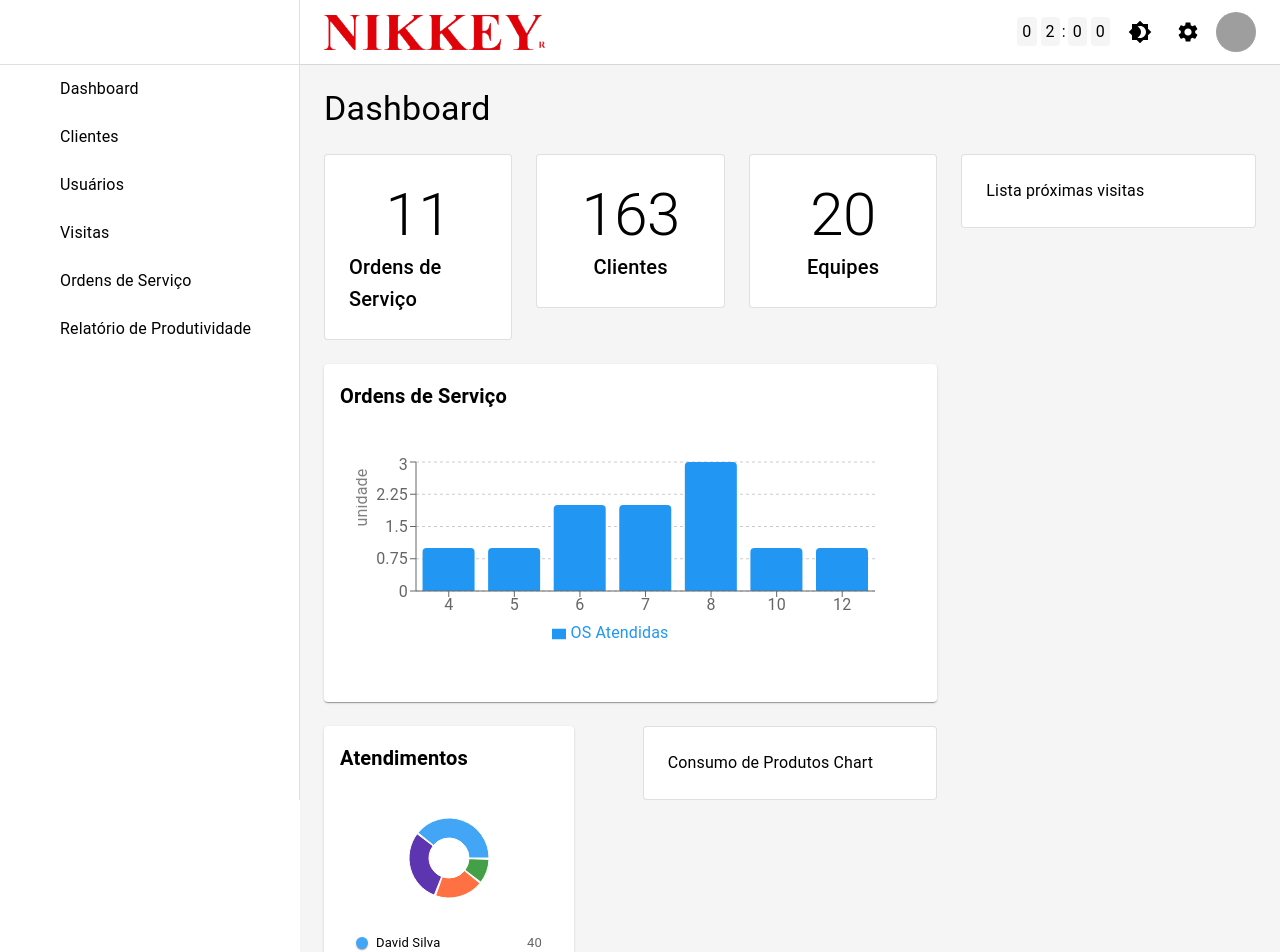
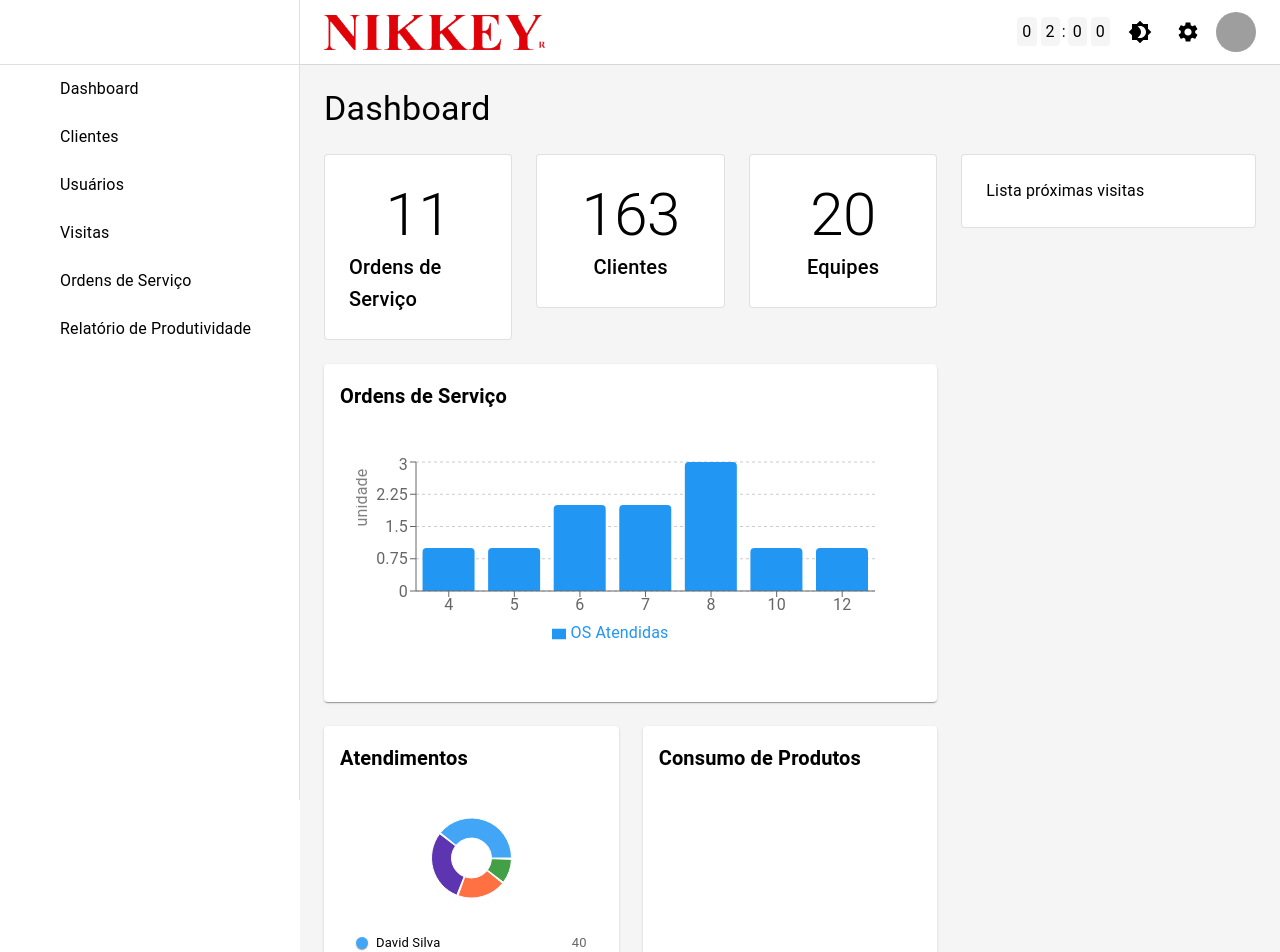
Before and after one commit to Sankhya-ABC/nikkey-frontend, a React (Vite) app: page /dashboard in a window 1280 px wide. Shown: the top 952 px of the page. Built offline with nearby package versions, Linux system fonts and the light colour scheme; grey boxes are pictures that could not be loaded; some icons are missing.

Commit message:
feat: ConsumoDeProdutosChart

```diff
--- a/src/pages/Dashboard/components/AtendimentosChart.tsx
+++ b/src/pages/Dashboard/components/AtendimentosChart.tsx
@@ -10,7 +10,7 @@ const data = [
 
 export const AtendimentosChart = () => {
   return (
-    <Card sx={{ width: 250, p: 2 }}>
+    <Card sx={{ p: 2 }}>
       <Typography variant="h6" sx={{ fontWeight: 600, mb: 1 }}>
         Atendimentos
       </Typography>
@@ -25,7 +25,6 @@ export const AtendimentosChart = () => {
       >
         <ResponsiveContainer width="100%" height={120}>
           <PieChart>
-            {/* Tooltip: mostra "X atendimentos" e o nome da pessoa */}
             <Tooltip
               formatter={(value: number, name: string) => [
                 `${value} atendimentos`,
@@ -40,7 +39,6 @@ export const AtendimentosChart = () => {
               outerRadius={40}
               innerRadius={20}
               paddingAngle={2}
-              // cursor muda quando passa o mouse
               cursor="pointer"
             >
               {data.map((entry, index) => (
@@ -50,7 +48,6 @@ export const AtendimentosChart = () => {
           </PieChart>
         </ResponsiveContainer>
 
-        {/* Legenda personalizada */}
         <Box sx={{ width: "100%", mt: 1 }}>
           {data.map((entry) => (
             <Box
@@ -62,7 +59,6 @@ export const AtendimentosChart = () => {
                 mb: 0.5,
               }}
             >
-              {/* ponto colorido */}
               <Box
                 sx={{
                   width: 12,
@@ -72,7 +68,6 @@ export const AtendimentosChart = () => {
                   boxShadow: 1,
                 }}
               />
-              {/* nome e opcionalmente a quantidade */}
               <Typography variant="body2" sx={{ fontSize: 13 }}>
                 {entry.name}
               </Typography>
--- /dev/null
+++ b/src/pages/Dashboard/components/ConsumoDeProdutosChart.tsx
@@ -0,0 +1,25 @@
+import { Card, CardContent, Typography } from "@mui/material";
+import { ResponsiveContainer } from "recharts";
+
+export const ConsumoDeProdutosChart = () => {
+  return (
+    <Card sx={{ p: 2 }}>
+      <Typography variant="h6" sx={{ fontWeight: 600, mb: 1 }}>
+        Consumo de Produtos
+      </Typography>
+
+      <CardContent
+        sx={{
+          display: "flex",
+          flexDirection: "column",
+          alignItems: "center",
+          gap: 1,
+        }}
+      >
+        <ResponsiveContainer width="100%" height={120}>
+          <></>
+        </ResponsiveContainer>
+      </CardContent>
+    </Card>
+  );
+};
--- a/src/pages/Dashboard/index.tsx
+++ b/src/pages/Dashboard/index.tsx
@@ -2,6 +2,7 @@ import { Card, Grid, Typography } from "@mui/material";
 import { CardQuantity } from "./components/CardQuantity";
 import { OrdensDeServicoChart } from "./components/OrdensDeServicoChart";
 import { AtendimentosChart } from "./components/AtendimentosChart";
+import { ConsumoDeProdutosChart } from "./components/ConsumoDeProdutosChart";
 
 export const Dashboard = () => {
   return (
@@ -10,7 +11,6 @@ export const Dashboard = () => {
         <Typography variant="h4">Dashboard</Typography>
       </Grid>
 
-      {/* Gráficos */}
       <Grid item size={{ xs: 12, sm: 12, md: 12, lg: 8, xl: 9 }}>
         <Grid container spacing={3}>
           <Grid item size={{ xs: 12, sm: 12, md: 4 }}>
@@ -31,14 +31,11 @@ export const Dashboard = () => {
             <AtendimentosChart />
           </Grid>
           <Grid item size={{ xs: 12, md: 6 }}>
-            <Card sx={{ p: 3 }} variant="outlined">
-              Consumo de Produtos Chart
-            </Card>
+            <ConsumoDeProdutosChart />
           </Grid>
         </Grid>
       </Grid>
 
-      {/* Visitas */}
       <Grid item size={{ xs: 12, sm: 12, md: 12, lg: 4, xl: 3 }}>
         <Grid container spacing={3}>
           <Grid item size={{ xs: 12 }}>
--- a/tsconfig.app.json
+++ b/tsconfig.app.json
@@ -8,7 +8,6 @@
     "types": ["vite/client"],
     "skipLibCheck": true,
 
-    /* Bundler mode */
     "moduleResolution": "bundler",
     "allowImportingTsExtensions": true,
     "verbatimModuleSyntax": false,
@@ -16,7 +15,6 @@
     "noEmit": true,
     "jsx": "react-jsx",
 
-    /* Linting */
     "strict": true,
     "noUnusedLocals": true,
     "noUnusedParameters": true,
--- a/tsconfig.node.json
+++ b/tsconfig.node.json
@@ -7,14 +7,12 @@
     "types": ["node"],
     "skipLibCheck": true,
 
-    /* Bundler mode */
     "moduleResolution": "bundler",
     "allowImportingTsExtensions": true,
     "verbatimModuleSyntax": false,
     "moduleDetection": "force",
     "noEmit": true,
 
-    /* Linting */
     "strict": true,
     "noUnusedLocals": true,
     "noUnusedParameters": true,
```
